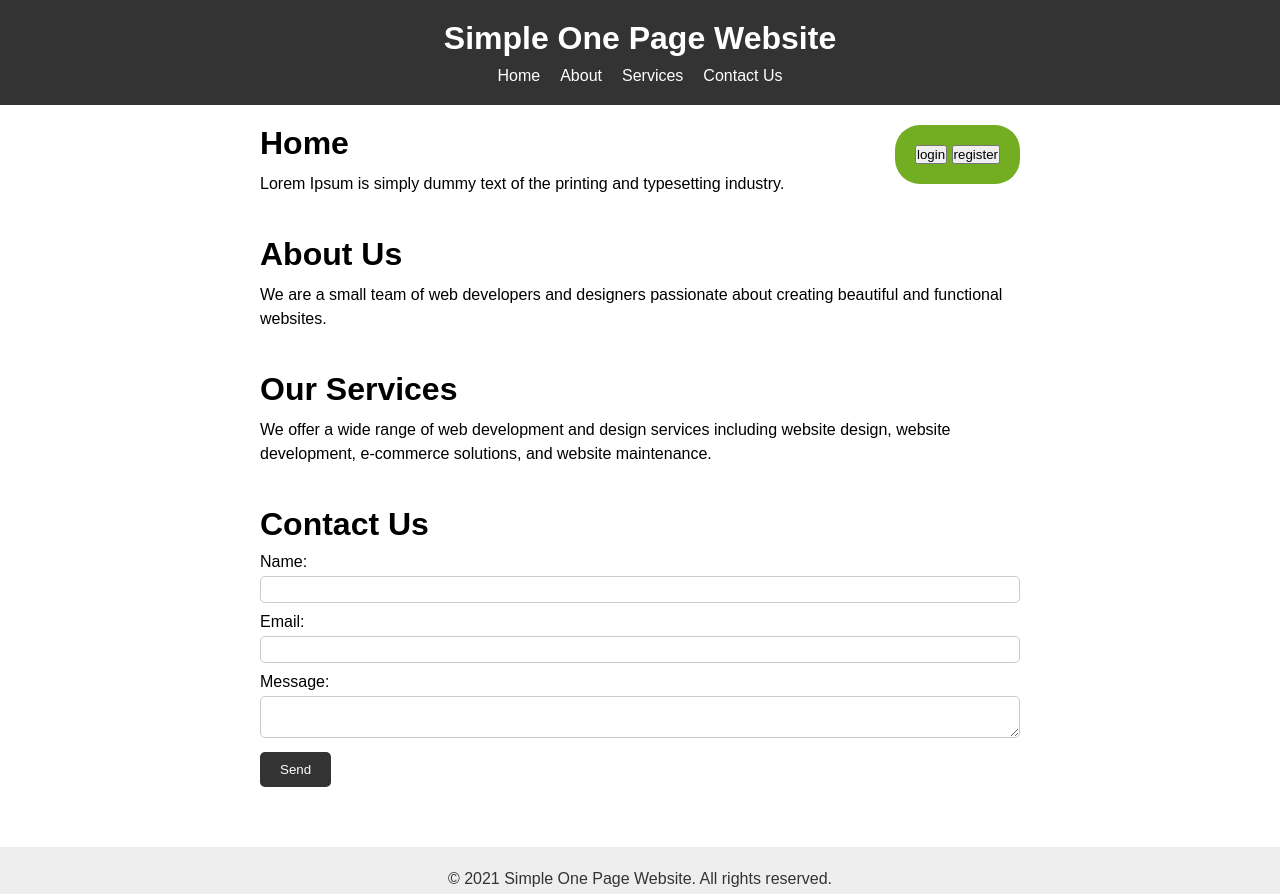
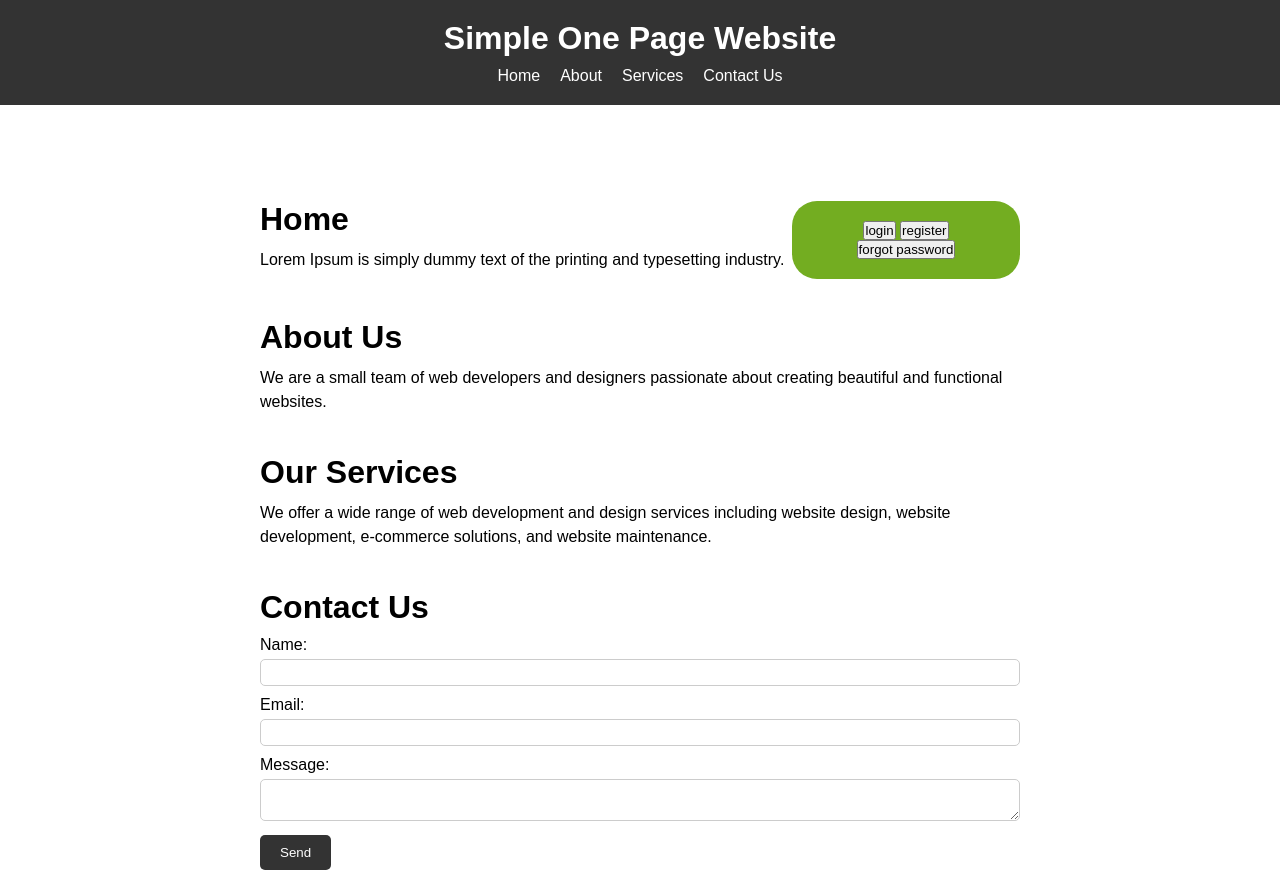
Before and after one commit to katungye/Travelmate, a plain HTML site: page index.html in a window 1280 px wide. Shown: the top 894 px of the page. Drawn offline with Linux system fonts and the light colour scheme.

Commit message:
fixing the buttons

```diff
--- a/index.html
+++ b/index.html
@@ -19,15 +19,16 @@
    </header>
    <main>
     <section id="Home">
-        <div id="login-logout">
+       <div id="section-content">
+          <h2>Home</h2>
+          <p>Lorem Ipsum is simply dummy text of the printing and typesetting industry. </p>
+         </div>
+         <div id="login-logout">
 
-               <button id="option_login" type="button">login</button>
-               <button id="option_register" type="button">register</button>
+                <button class="option_login" type="button">login</button>
+                <button class="option_register" type="button">register</button>
+                <button class="forgot_pass" type="button">forgot password</button>
 
-         </div>
-        <div id="section-content">
-            <h2>Home</h2>
-        <p>Lorem Ipsum is simply dummy text of the printing and typesetting industry. </p>
           </div>
      </section>
       <section id="about">
--- a/style.css
+++ b/style.css
@@ -31,6 +31,12 @@ nav a {
    text-decoration: none;
 }
 
+#Home {
+   margin-top: 10%;
+   display: flex;
+   flex-direction: row;
+}
+
 #login-logout{
    float: right;
    text-align: center;
@@ -39,6 +45,7 @@ nav a {
    border-radius: 25px;
    background: #73AD21;
    padding: 20px;
+   width: 30%;
 
 }
 
@@ -52,6 +59,10 @@ main {
 
 section {
    margin-bottom: 40px;
+}
+
+#section-content {
+   width: 70%;
 }
 
 h2 {
```
